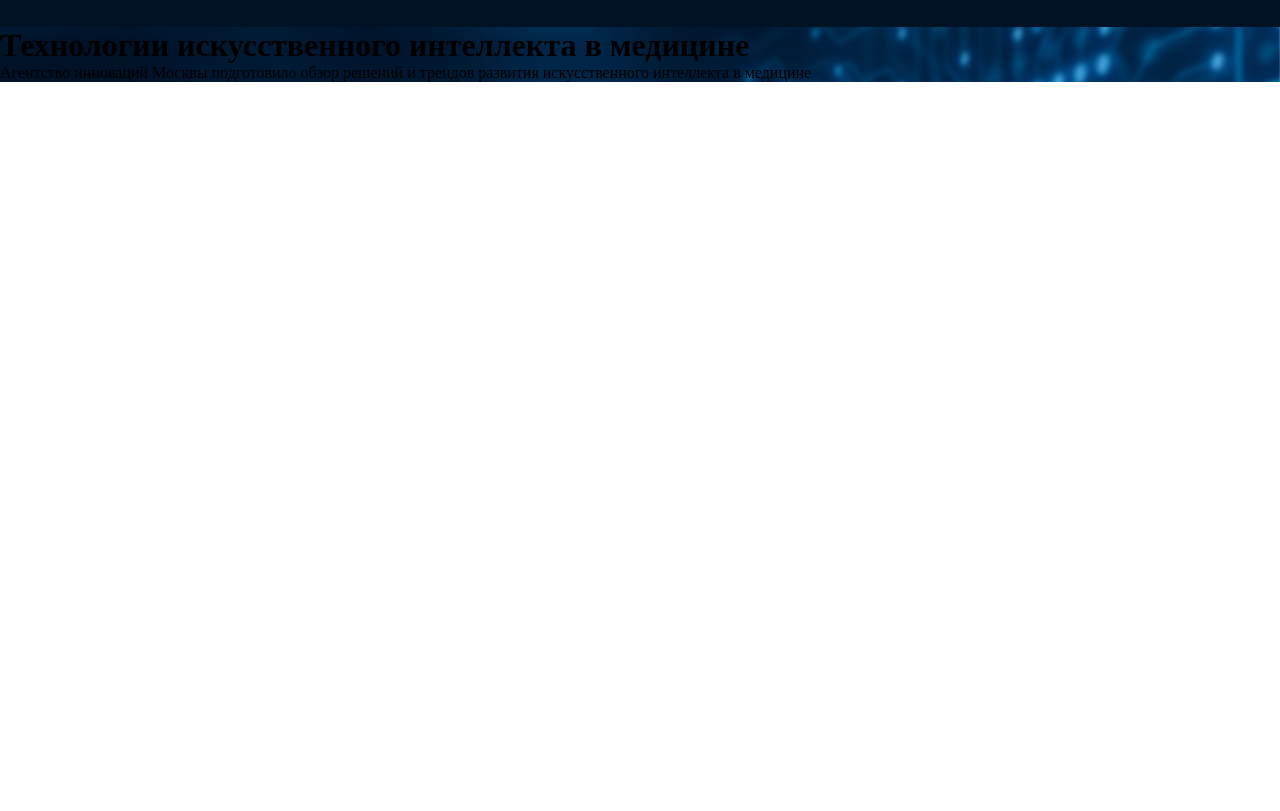
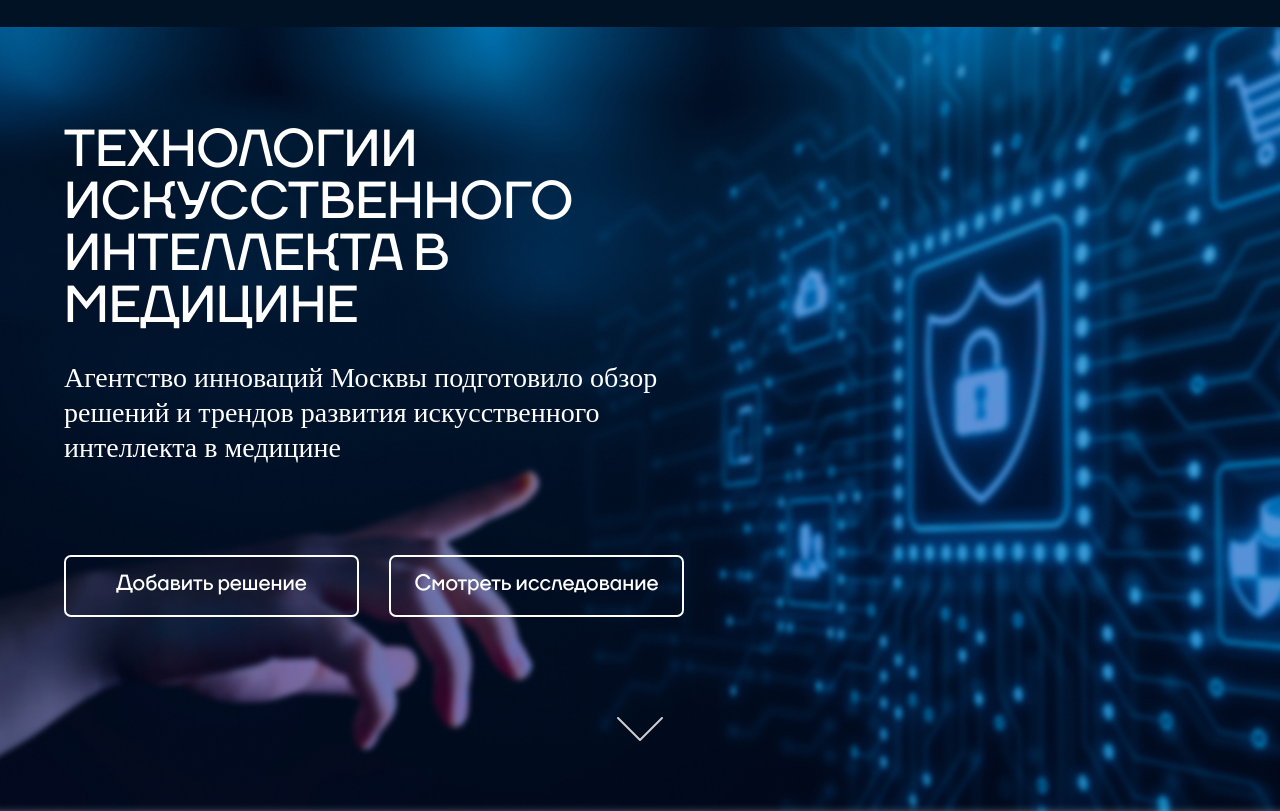
Before and after one commit to ortamfag/AI-in-Medicine, a plain HTML site: page index.html in a window 1280 px wide. Shown: the part 91-902 px from the top of the page. Before the commit the page ends 800 px from the top, so only its background shows below. Drawn offline with Linux system fonts and the light colour scheme; a web font is replaced by a local one.

Commit message:
ADD: header

```diff
--- a/index.html
+++ b/index.html
@@ -37,6 +37,15 @@
             <p>Агентство инноваций Москвы подготовило обзор решений и трендов развития искусственного интеллекта в
                 медицине</p>
         </div>
+
+        <div class="header__button flex">
+            <a href="#"><button class="btn" id="header__btn-1">Добавить решение</button></a>
+            <a href="#"><button class="btn" id="header__btn-2">Смотреть исследование</button></a>
+        </div>
+
+        <div class="header__teleport">
+            <img src="src/img/header__arrow.svg" alt="стрелка вниз">
+        </div>
     </header>
 
     <script src="src/js/script.js"></script>
--- a/src/sass/_const.sass
+++ b/src/sass/_const.sass
@@ -19,3 +19,16 @@ $white: #FFFFFF
 
 a
     text-decoration: none
+
+@mixin button
+    border-radius: 7px
+    @include bold
+    font-size: 22px
+    color: $white
+    cursor: pointer
+    width: 295px
+    height: 62px
+    padding-bottom: 3px
+
+.btn
+    @include button
--- a/src/sass/components/_header.sass
+++ b/src/sass/components/_header.sass
@@ -4,3 +4,66 @@
     background-repeat: no-repeat
     background-attachment: fixed
     backdrop-filter: blur(17px);
+
+    &__wrapper
+
+        padding: 100px 5% 90px 5%
+
+        & h1
+            @include bold
+            font-size: 52px
+            line-height: 100%
+            text-transform: uppercase
+            color: $white
+
+            width: 50vw
+        & p
+            @include light
+            font-size: 28px
+            line-height: 125%
+            color: $white
+
+            width: 49vw
+            margin-top: 25px
+
+    &__button
+        padding: 0px 0px 100px 5%
+
+    &__teleport
+        display: flex
+        justify-content: center
+        padding-bottom: 70px
+
+        & img
+            animation: arrow 5s ease infinite;
+
+#header__btn
+    &-1
+        background-color: transparent
+        background-image: none
+        border: 2px solid $white
+
+        margin-right: 30px
+
+        &:hover
+            background-color: #9C27B0
+            border: 2px solid #9c27b0
+            transition: 0.4s
+    &-2
+        background-color: transparent
+        background-image: none
+        border: 2px solid $white
+
+        &:hover
+            background-color: #9C27B0
+            border: 2px solid #9c27b0
+            transition: 0.4s
+
+
+@keyframes arrow
+    0%
+        transform: translate(0px, 0px)
+    50%
+        transform: translate(0px,30px)
+    100%
+        transform: translate(0px,0px)
```
Also changed, not shown: src/css/style.min.css, src/img/header__arrow.svg (added), 1 other file.
